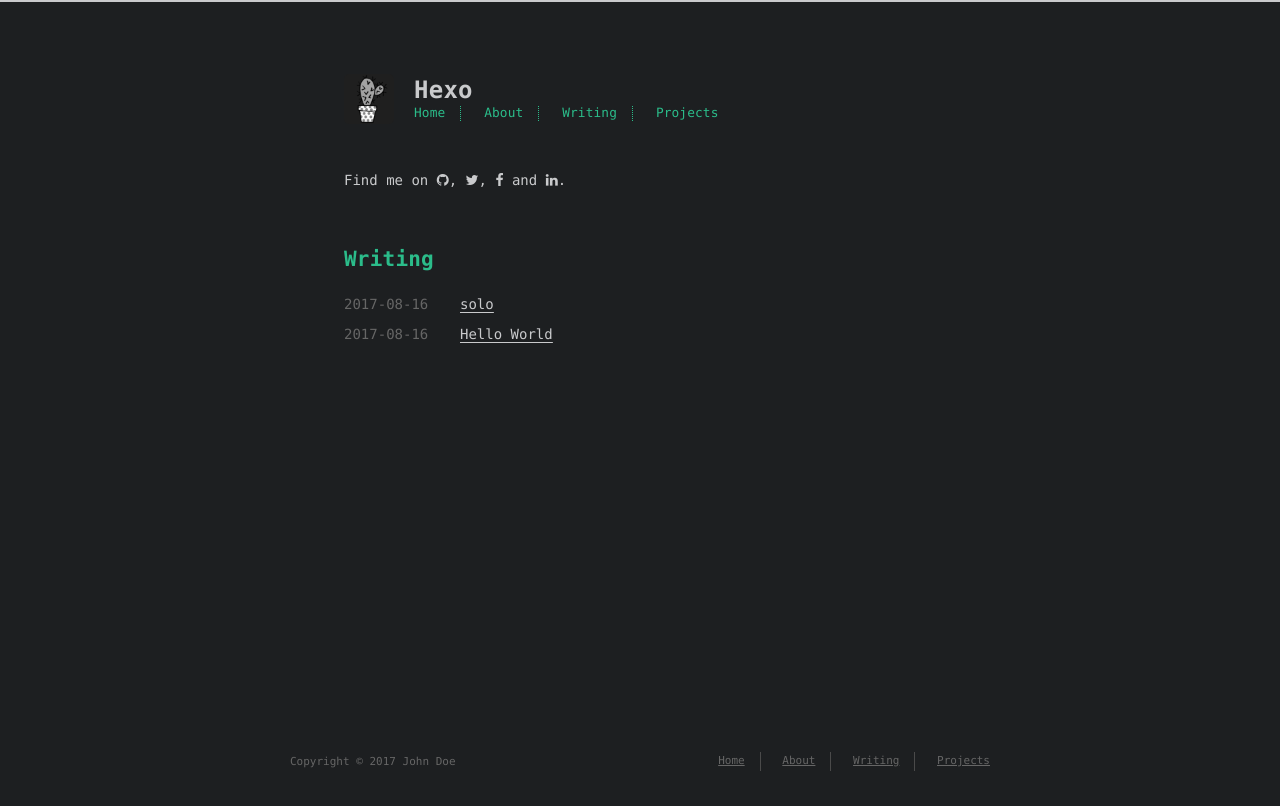
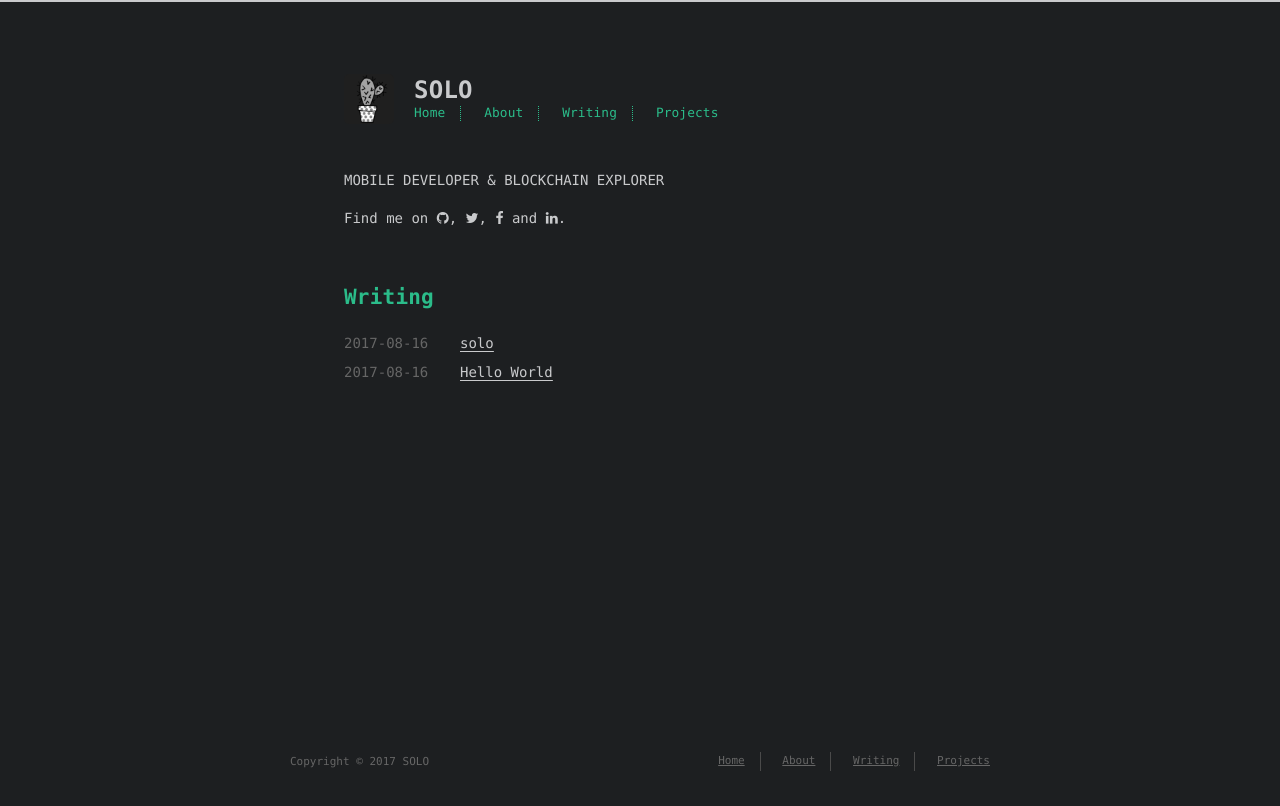
Before and after one commit to solofeifei/solofeifei.github.io, a plain HTML site: page index.html in a window 1280 px wide. Drawn offline with Linux system fonts and the light colour scheme.

Commit message:
Site updated: 2017-08-17 16:13:20

```diff
--- a/index.html
+++ b/index.html
@@ -6,12 +6,15 @@
     <meta http-equiv="X-UA-Compatible" content="IE=edge">
     <meta name="HandheldFriendly" content="True">
     <meta name="viewport" content="width=device-width, initial-scale=1, maximum-scale=1" />
-    <meta property="og:type" content="website">
-<meta property="og:title" content="Hexo">
+    <meta name="description" content="MOBILE DEVELOPER &amp; BLOCKCHAIN EXPLORER">
+<meta property="og:type" content="website">
+<meta property="og:title" content="SOLO">
 <meta property="og:url" content="http://yoursite.com/index.html">
-<meta property="og:site_name" content="Hexo">
+<meta property="og:site_name" content="SOLO">
+<meta property="og:description" content="MOBILE DEVELOPER &amp; BLOCKCHAIN EXPLORER">
 <meta name="twitter:card" content="summary">
-<meta name="twitter:title" content="Hexo">
+<meta name="twitter:title" content="SOLO">
+<meta name="twitter:description" content="MOBILE DEVELOPER &amp; BLOCKCHAIN EXPLORER">
 
 
 
@@ -31,7 +34,7 @@
 
 
     <!-- title -->
-    <title>Hexo</title>
+    <title>SOLO</title>
     <!-- styles -->
     <link rel="stylesheet" href="/css/style.css">
     <!-- rss -->
@@ -51,7 +54,7 @@
 
 
     <div id="title">
-      <h1>Hexo</h1>
+      <h1>SOLO</h1>
     </div>
   </a>
   <div id="nav">
@@ -74,6 +77,9 @@
 
 
         <section id="about">
+
+    <p>MOBILE DEVELOPER &amp; BLOCKCHAIN EXPLORER</p>
+
 
   <p style="display: inline">
 
@@ -142,7 +148,7 @@
 
     <footer id="footer">
   <div class="footer-left">
-    Copyright &copy; 2017 John Doe
+    Copyright &copy; 2017 SOLO
   </div>
   <div class="footer-right">
     <nav>
```
Also changed, not shown: 2017/08/16/hello-world/index.html (+3 -3 lines), 2017/08/16/solo/index.html (+7 -4 lines), archives/2017/08/index.html (+10 -7 lines), archives/2017/index.html (+10 -7 lines), archives/index.html (+10 -7 lines).
